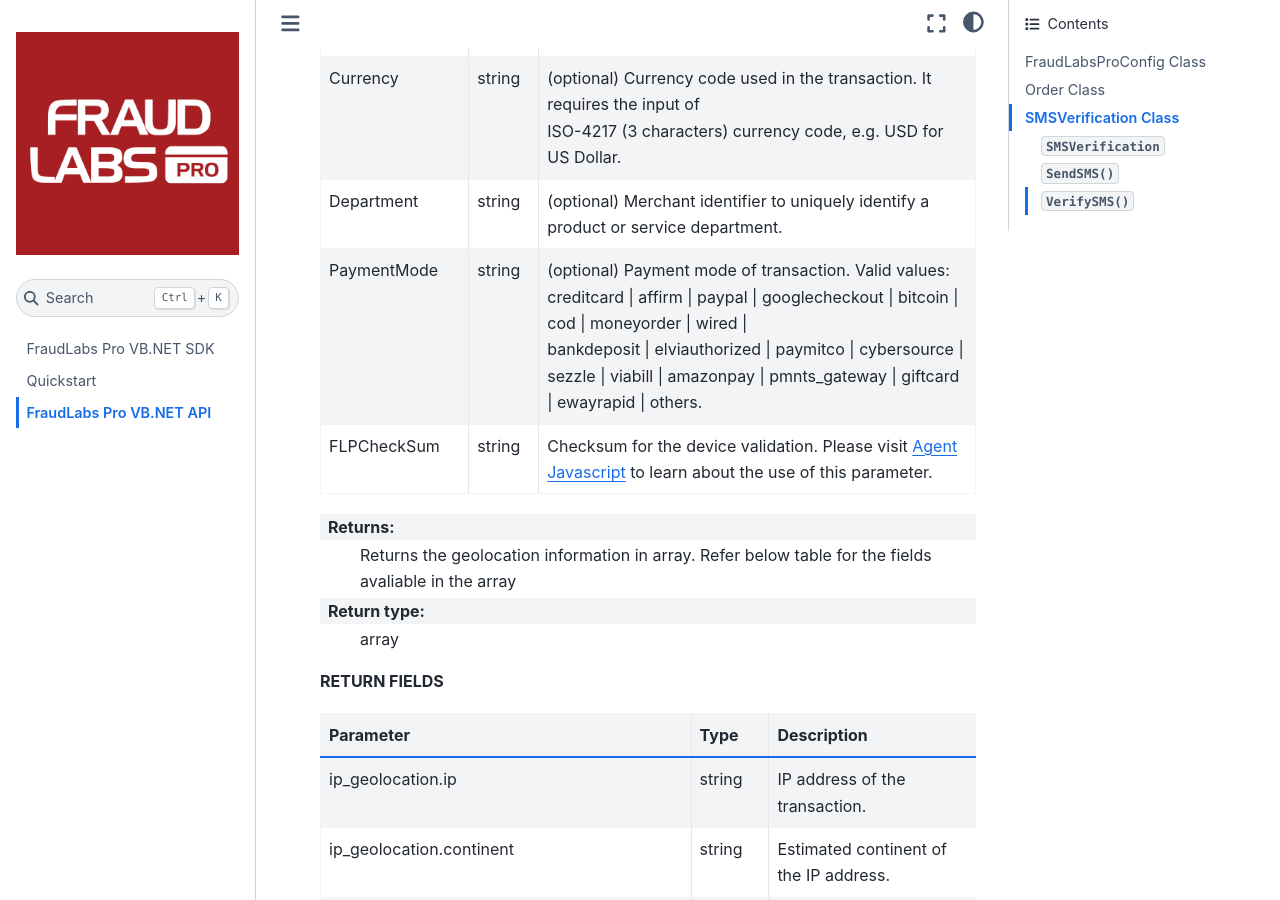
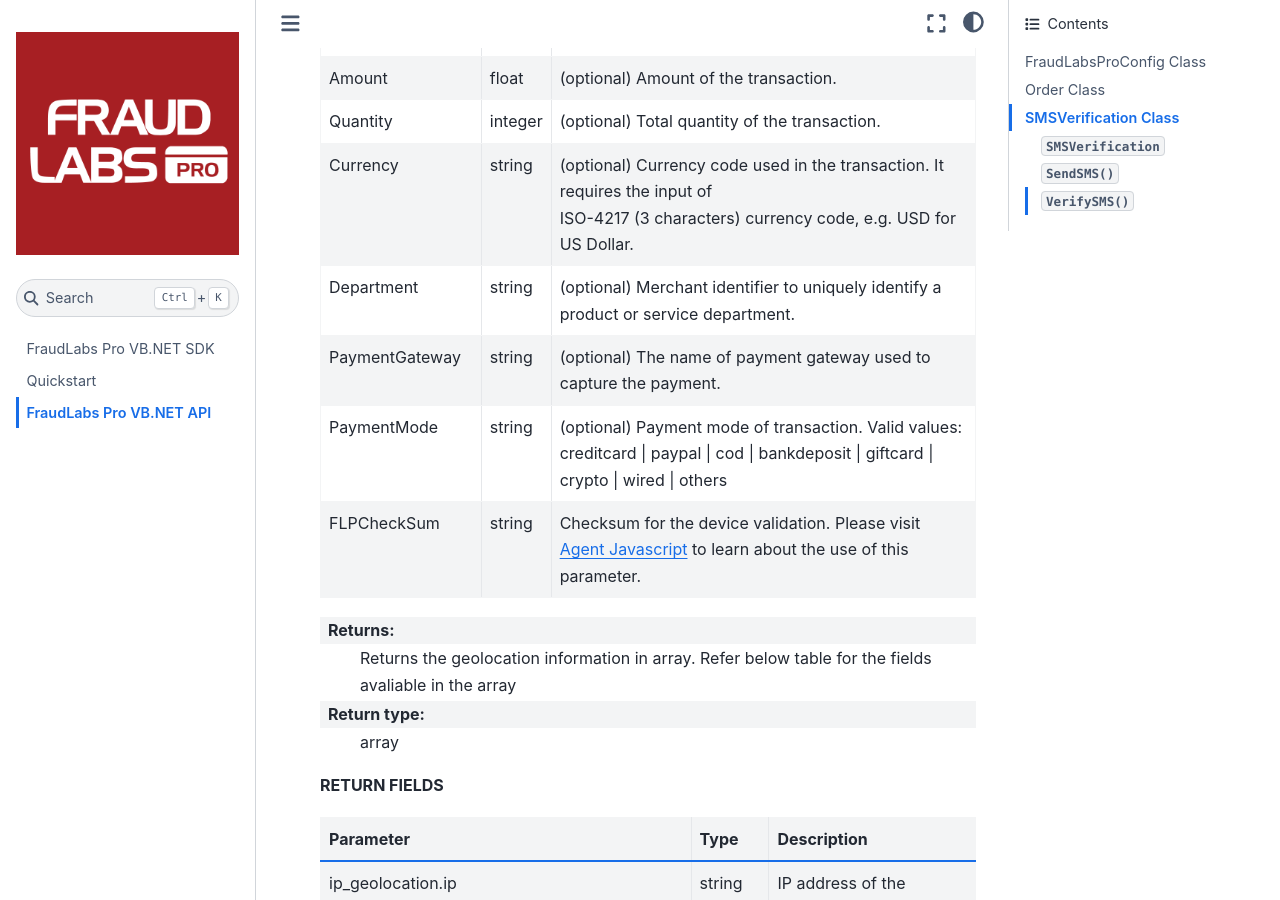
Before and after one commit to fraudlabspro/fraudlabspro-dotnet, a Sphinx documentation site: the page built from docs/source/code.md, in a window 1280 px wide and 900 px high, scrolled down 8792 px. Built offline with Sphinx 7.4.7 and the Sphinx Book theme 1.1.4, drawn with Linux system fonts in a browser that asks for light colours; some of the changed text lies outside the part shown.

```diff
--- a/docs/source/code.md
+++ b/docs/source/code.md
@@ -115,6 +115,8 @@ Retrieve geolocation information for an IP address.
 | BillState      | string  | (optional) State of billing address. It supports state codes, e.g. NY (New York), for state or province of United States or Canada.|
 | BillCountry    | string  | (optional) Country of billing address. It requires the input of ISO-3166 alpha-2 country code, e.g. US for United States.|
 | BillZIPCode   | string  | (optional) Postal or ZIP code of billing address. |
+| ShippingLastName       | string  | (optional) Receiver's last name. |
+| ShippingFirstName      | string  | (optional) Receiver's first name. |
 | ShippingAddress       | string  | (optional) Street address of shipping address. |
 | ShippingCity       | string  | (optional) City of shipping address. |
 | ShippingState      | string  | (optional) State of shipping address. It supports state codes, e.g. NY - New York, for state or province of United States or Canada. |
@@ -129,7 +131,8 @@ Retrieve geolocation information for an IP address.
 | Quantity        | integer | (optional) Total quantity of the transaction. |
 | Currency        | string  | (optional) Currency code used in the transaction. It requires the input of<br/> ISO-4217 (3 characters) currency code, e.g. USD for US Dollar. |
 | Department      | string  | (optional) Merchant identifier to uniquely identify a product or service department. |
-| PaymentMode    | string  | (optional) Payment mode of transaction. Valid values: creditcard \| affirm \| paypal \| googlecheckout \| bitcoin \| cod \| moneyorder \| wired \|<br/> bankdeposit \| elviauthorized \| paymitco \| cybersource \| sezzle \| viabill \| amazonpay \| pmnts_gateway \| giftcard \| ewayrapid \| others. |
+| PaymentGateway  | string  | (optional) The name of payment gateway used to capture the payment. |
+| PaymentMode    | string  | (optional) Payment mode of transaction. Valid values: creditcard \| paypal \| cod \| bankdeposit \| giftcard \| crypto \| wired \| others |
 | FLPCheckSum    | string        | Checksum for the device validation. Please visit [Agent Javascript](https://www.fraudlabspro.com/developer/javascript) to learn about the use of this parameter. |
 
 :return: Returns the geolocation information in array. Refer below table for the fields avaliable in the array
```
Also changed, not shown: README.md (+3 -4 lines), docs/source/quickstart.md (+3 -0 lines), 3 other files.
